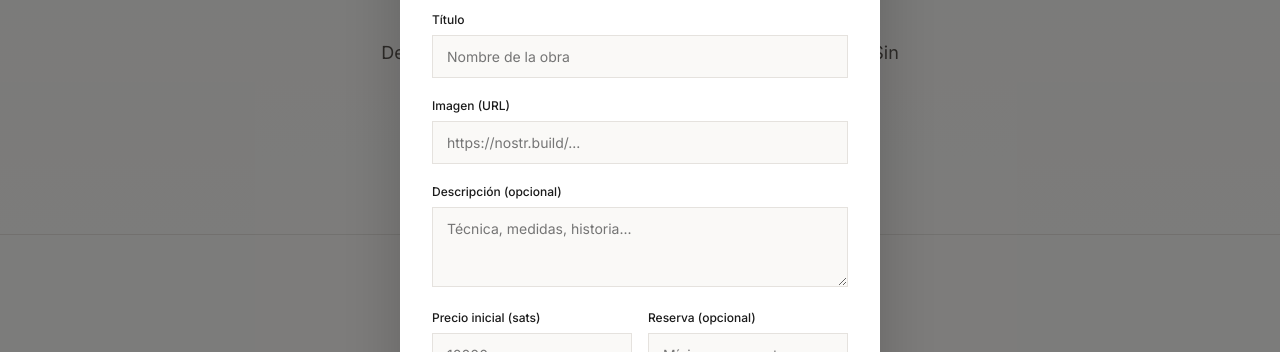
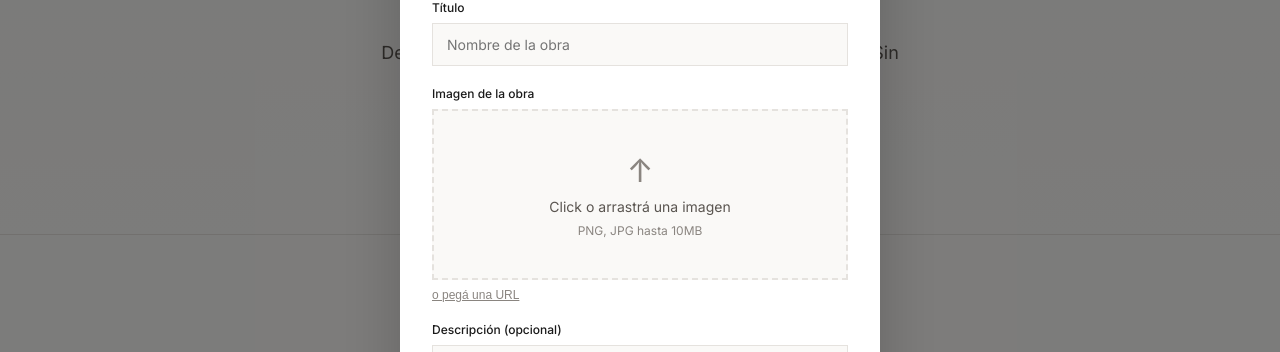
Before and after one commit to warrior-lai/hash-21, a React (Vite) app in the folder subastas-app/: page / in a window 1280 px wide. Both pictures are taken after a click on the button "+ CREAR SUBASTA". Shown: the part 155-507 px from the top of the page. Built offline with nearby package versions, Linux system fonts and the light colour scheme; no server answers.

Commit message:
feat: drag & drop image upload for create auction
- Drag and drop zone
- Click to select file
- Preview image
- Or paste URL option
- Default 10000 sats price

```diff
--- a/subastas-app/src/components/CreateAuctionModal.jsx
+++ b/subastas-app/src/components/CreateAuctionModal.jsx
@@ -1,4 +1,4 @@
-import { useState } from 'react'
+import { useState, useRef } from 'react'
 import './Modal.css'
 
 const DURATIONS = [
@@ -15,12 +15,54 @@ export function CreateAuctionModal({ onClose, onCreate }) {
     title: '',
     description: '',
     image: '',
-    startPrice: '',
+    startPrice: '10000',
     reservePrice: '',
     duration: 86400
   })
   const [loading, setLoading] = useState(false)
   const [error, setError] = useState('')
+  const [showUrlInput, setShowUrlInput] = useState(false)
+  const [dragActive, setDragActive] = useState(false)
+  const [previewUrl, setPreviewUrl] = useState('')
+  const fileInputRef = useRef(null)
+
+  const handleDrag = (e) => {
+    e.preventDefault()
+    e.stopPropagation()
+    if (e.type === 'dragenter' || e.type === 'dragover') {
+      setDragActive(true)
+    } else if (e.type === 'dragleave') {
+      setDragActive(false)
+    }
+  }
+
+  const handleDrop = (e) => {
+    e.preventDefault()
+    e.stopPropagation()
+    setDragActive(false)
+    if (e.dataTransfer.files && e.dataTransfer.files[0]) {
+      handleFile(e.dataTransfer.files[0])
+    }
+  }
+
+  const handleFile = (file) => {
+    if (file.size > 10 * 1024 * 1024) {
+      setError('La imagen debe ser menor a 10MB')
+      return
+    }
+    const reader = new FileReader()
+    reader.onload = (e) => {
+      setPreviewUrl(e.target.result)
+      setForm({ ...form, image: e.target.result })
+    }
+    reader.readAsDataURL(file)
+  }
+
+  const handleFileInput = (e) => {
+    if (e.target.files && e.target.files[0]) {
+      handleFile(e.target.files[0])
+    }
+  }
 
   const handleSubmit = async (e) => {
     e.preventDefault()
@@ -83,19 +125,49 @@ export function CreateAuctionModal({ onClose, onCreate }) {
           </div>
 
           <div className="form-group">
-            <label>Imagen (URL)</label>
+            <label>Imagen de la obra</label>
+            <div
+              className={`upload-area ${dragActive ? 'drag-active' : ''} ${previewUrl ? 'has-preview' : ''}`}
+              onDragEnter={handleDrag}
+              onDragLeave={handleDrag}
+              onDragOver={handleDrag}
+              onDrop={handleDrop}
+              onClick={() => fileInputRef.current?.click()}
+            >
+              {previewUrl ? (
+                <img src={previewUrl} alt="Preview" className="upload-preview" />
+              ) : (
+                <>
+                  <span className="upload-icon">↑</span>
+                  <span className="upload-text">Click o arrastrá una imagen</span>
+                  <span className="upload-hint">PNG, JPG hasta 10MB</span>
+                </>
+              )}
+            </div>
             <input
-              type="url"
-              value={form.image}
-              onChange={e => setForm({ ...form, image: e.target.value })}
-              placeholder="https://nostr.build/..."
+              type="file"
+              ref={fileInputRef}
+              onChange={handleFileInput}
+              accept="image/*"
+              style={{ display: 'none' }}
             />
-            {form.image && (
-              <img
-                src={form.image}
-                alt="Preview"
-                className="image-preview"
-                onError={e => e.target.style.display = 'none'}
+            <button
+              type="button"
+              className="url-toggle"
+              onClick={() => setShowUrlInput(!showUrlInput)}
+            >
+              o pegá una URL
+            </button>
+            {showUrlInput && (
+              <input
+                type="url"
+                value={form.image}
+                onChange={e => {
+                  setForm({ ...form, image: e.target.value })
+                  setPreviewUrl(e.target.value)
+                }}
+                placeholder="https://nostr.build/..."
+                style={{ marginTop: '8px' }}
               />
             )}
           </div>
--- a/subastas-app/src/components/Modal.css
+++ b/subastas-app/src/components/Modal.css
@@ -106,6 +106,67 @@
   border: 1px solid #e5e2de;
 }
 
+/* Upload Area */
+.upload-area {
+  border: 2px dashed #e5e2de;
+  padding: 40px 20px;
+  text-align: center;
+  cursor: pointer;
+  transition: all 0.2s;
+  background: #faf9f7;
+  display: flex;
+  flex-direction: column;
+  align-items: center;
+  gap: 8px;
+}
+
+.upload-area:hover,
+.upload-area.drag-active {
+  border-color: #9a7b4f;
+  background: rgba(154, 123, 79, 0.05);
+}
+
+.upload-area.has-preview {
+  padding: 0;
+  border-style: solid;
+}
+
+.upload-icon {
+  font-size: 32px;
+  color: #8a8580;
+}
+
+.upload-text {
+  font-size: 14px;
+  color: #5a5550;
+}
+
+.upload-hint {
+  font-size: 12px;
+  color: #8a8580;
+}
+
+.upload-preview {
+  width: 100%;
+  max-height: 200px;
+  object-fit: contain;
+}
+
+.url-toggle {
+  background: none;
+  border: none;
+  color: #8a8580;
+  font-size: 12px;
+  cursor: pointer;
+  text-decoration: underline;
+  margin-top: 8px;
+  display: block;
+}
+
+.url-toggle:hover {
+  color: #9a7b4f;
+}
+
 .form-error {
   color: #c44;
   font-size: 13px;
```
